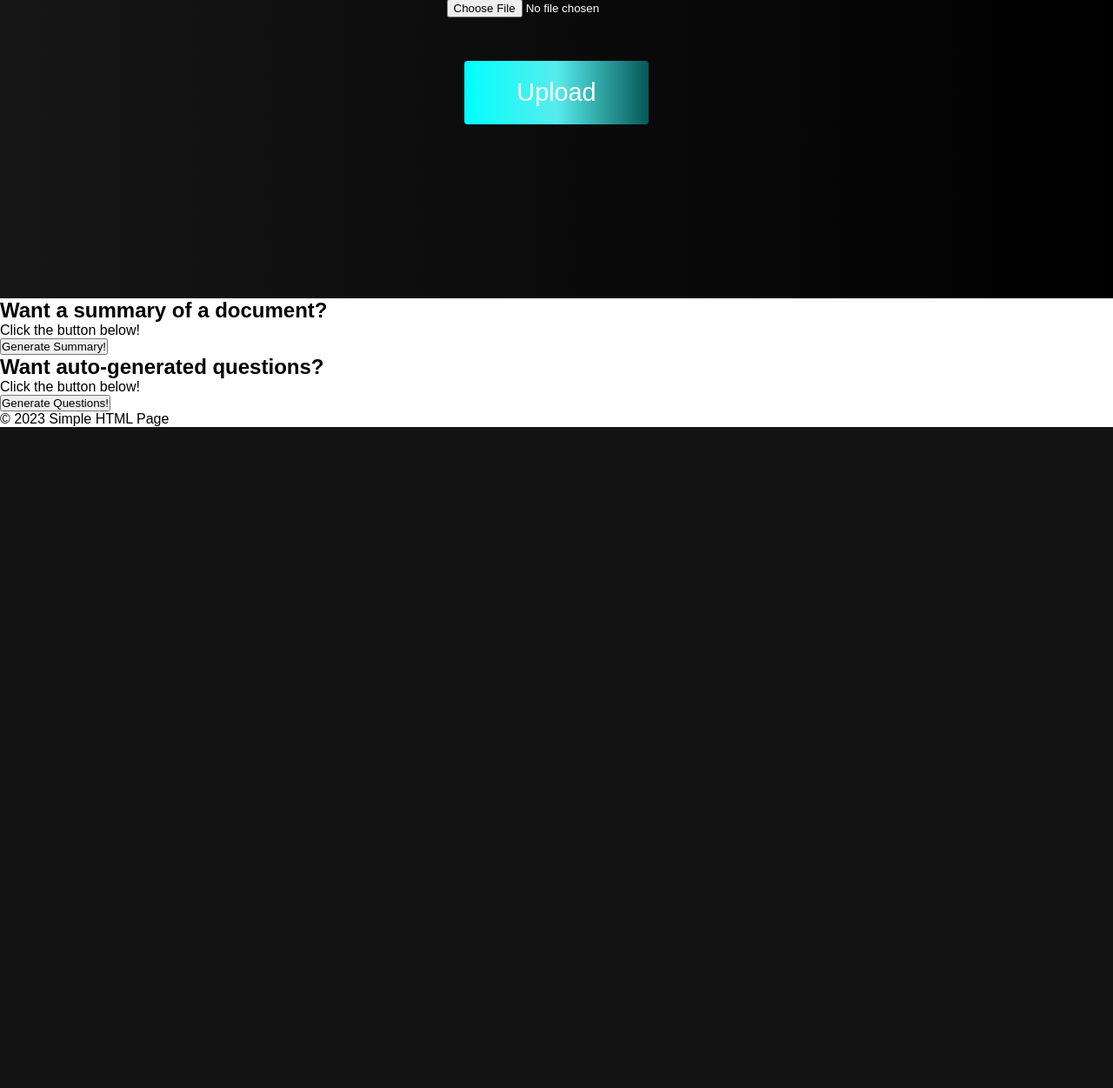
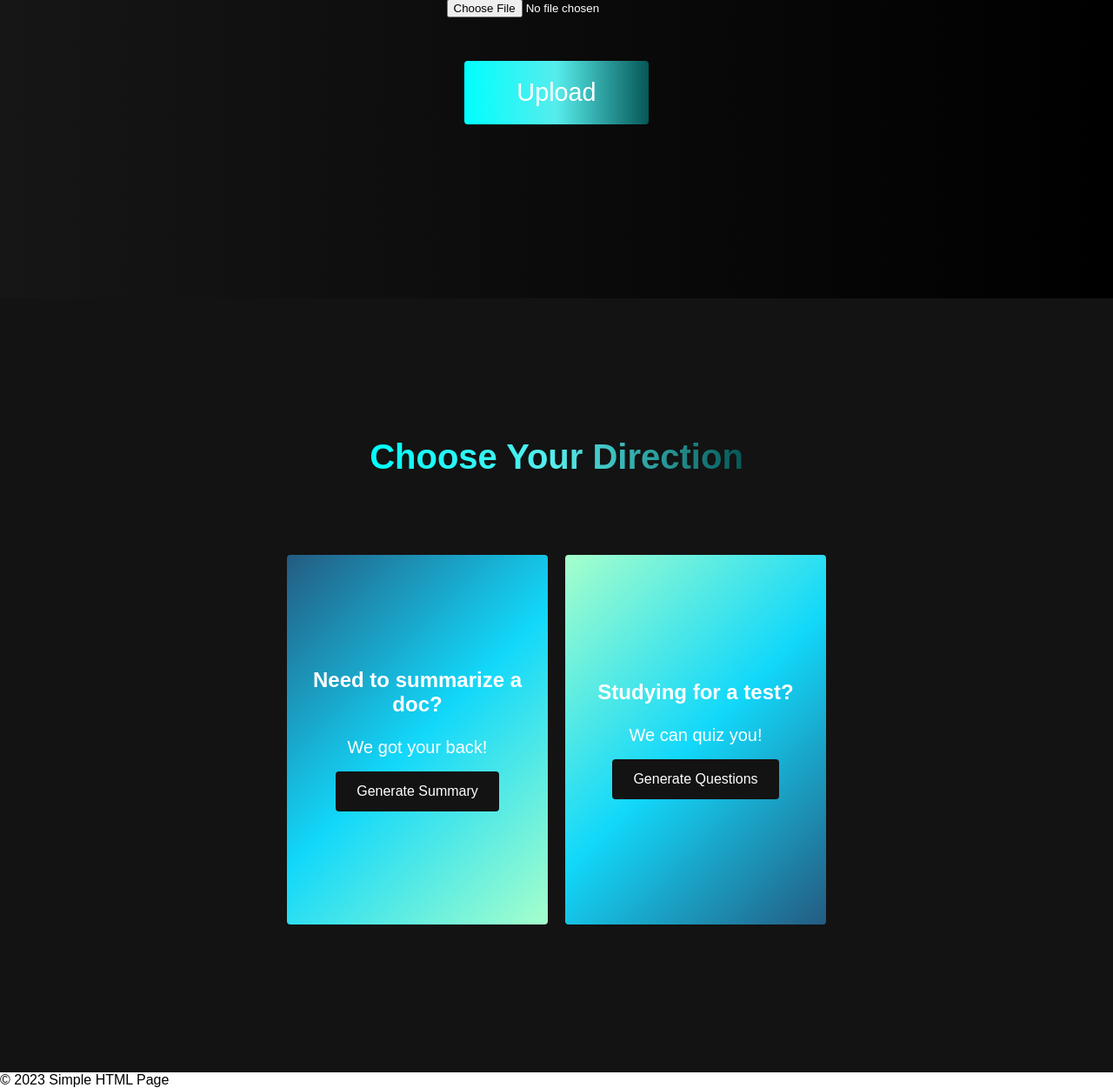
Before and after one commit to SXV357/Quizz.It, a Flask app: page / in a window 1280 px wide. Shown: the part 549-1800 px from the top of the page at 87% size. Before the commit the page ends 1040 px from the top, so only its background shows below. Run offline with Flask 3, Linux system fonts and the light colour scheme; some libraries are stand-ins or nearby versions.

Commit message:
home page ui done!

```diff
--- a/static/styles.css
+++ b/static/styles.css
@@ -187,3 +187,117 @@
 #quizzit {
     color: #001A33;
 }
+
+
+
+
+/*
+    options css
+*/
+
+
+
+
+.options {
+    background: #131313;
+    display: flex;
+    flex-direction: column;
+    justify-content: center;
+    align-items: center;
+    height: 100%;
+    padding: 10rem 0;
+}
+
+.options h1 {
+    background-color: #ff8177;
+    background-image: linear-gradient(to right, rgb(0, 255, 255), rgb(87, 236, 236), rgb(6, 87, 87) 100%);
+    background-size: 100%;
+    text-decoration-color: #ffb199;
+    -webkit-background-clip: text;
+    -moz-background-clip: text;
+    -webkit-text-fill-color: transparent;
+    -moz-text-fill-color: transparent;
+    margin-bottom: 5rem;
+    font-size: 2.5rem;
+}
+
+.options__wrapper {
+    display: grid;
+    grid-template-columns: 1fr 1fr;
+    grid-template-rows: 1fr;
+}
+
+.options__card {
+    margin: 10px;
+    height: 425px;
+    width: 300px;
+    border-radius: 4px;
+    display: flex;
+    flex-direction: column;
+    justify-content: center;
+    color: #fff;
+    background-image: linear-gradient(to right, rgb(0, 255, 255), rgb(87, 236, 236), rgb(6, 87, 87)f 100%);
+    transition: 0.3s ease-in;
+}
+
+.options__card h2 {
+    text-align: center;
+}
+
+.options__card p {
+    text-align: center;
+    margin-top: 24px;
+    font-size: 20px;
+}
+
+.options__btn {
+    display: flex;
+    justify-content: center;
+    margin-top: 16px;
+}
+
+.options__card button {
+    color: #fff;
+    padding: 14px 24px;
+    border: none;
+    outline: none;
+    border-radius: 4px;
+    background: #131313;
+    font-size: 1rem;
+}
+
+.options__card button:hover {
+    cursor: pointer;
+}
+
+.options__card:hover {
+    transform: scale(1.075);
+    transition: 0.3s ease-in;
+    cursor: pointer;
+}
+
+
+.options__card:nth-child(2) {
+    background: #1fa2ff; /* fallback for old browsers */
+    background: -webkit-linear-gradient(
+            to right,
+            #a6ffcb,
+            #12d8fa,
+            #1fa2ff
+    ); /* Chrome 10-25, Safari 5.1-6 */
+    background: linear-gradient(
+            -225deg,
+            #a6ffcb,
+            #12d8fa,
+            #245b81
+    ); /* W3C, IE 10+/ Edge, Firefox 16+, Chrome 26+, Opera 12+, Safari 7+ */
+}
+
+.options__card:nth-child(1) {
+    background-image: linear-gradient(
+            -225deg,
+            #245b81,
+            #12d8fa,
+            #a6ffcb
+    );
+}
--- a/templates/index.html
+++ b/templates/index.html
@@ -48,17 +48,25 @@
         <div class = "file_upload_status"></div>
     </div>
 
-    <section id="section3">
-        <h2>Want a summary of a document?</h2>
-        <p>Click the button below!</p>
-        <button type="button"><div class = "the_first_button">Generate Summary!</div></button>
-    </section>
 
-    <section id="section2">
-        <h2>Want auto-generated questions?</h2>
-        <p>Click the button below!</p>
-        <button type="button"><div class = "the_second_button">Generate Questions!</div></button>
-    </section>
+    <div class="options" id="options">
+        <h1>Choose Your Direction</h1>
+        <div class="options__wrapper">
+            <div class="options__card">
+                <h2>Need to summarize a doc?</h2>
+                <p>We got your back!</p>
+                <div class="options__btn"><button> Generate Summary</button></div>
+            </div>
+            <div class="options__card">
+                <h2>Studying for a test?</h2>
+                <p>We can quiz you!</p>
+                <div class="options__btn"><button>Generate Questions</button></div>
+            </div>
+        </div>
+    </div>
+
+
+
 
 
 
```
